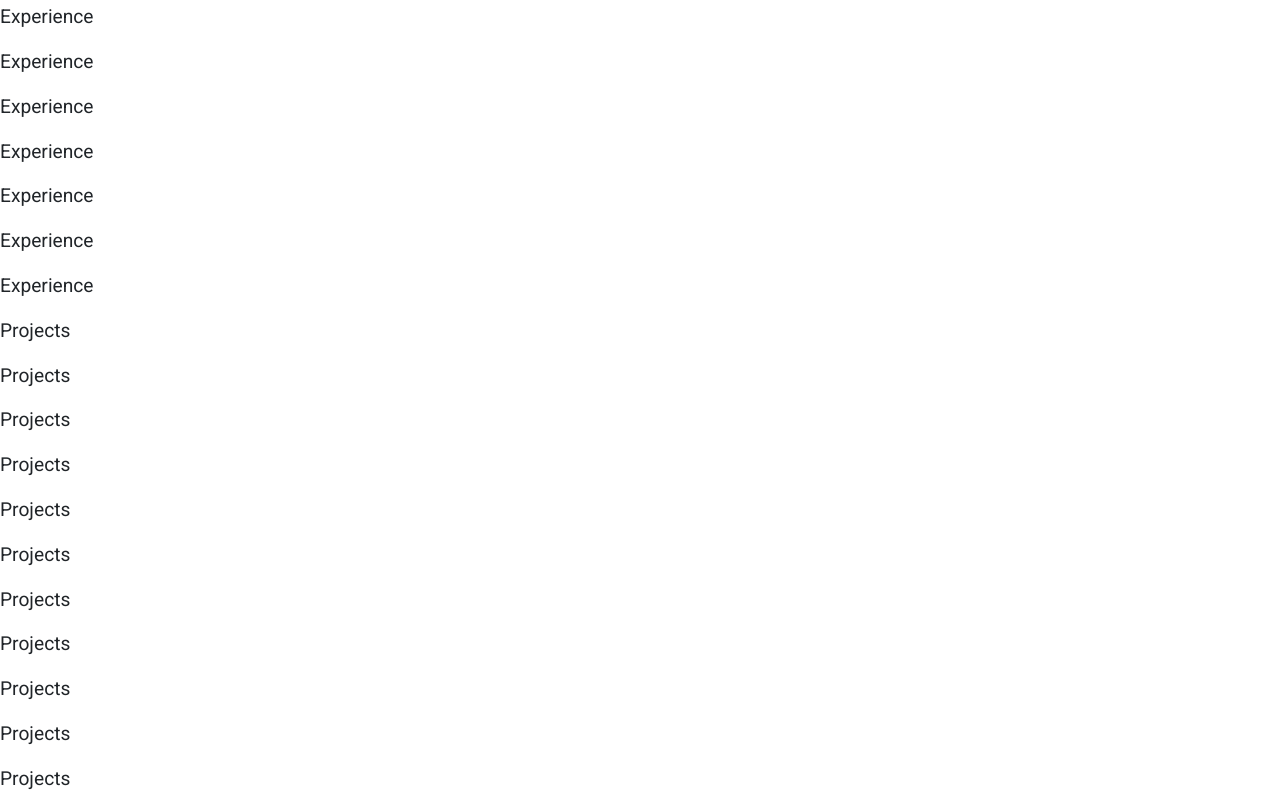
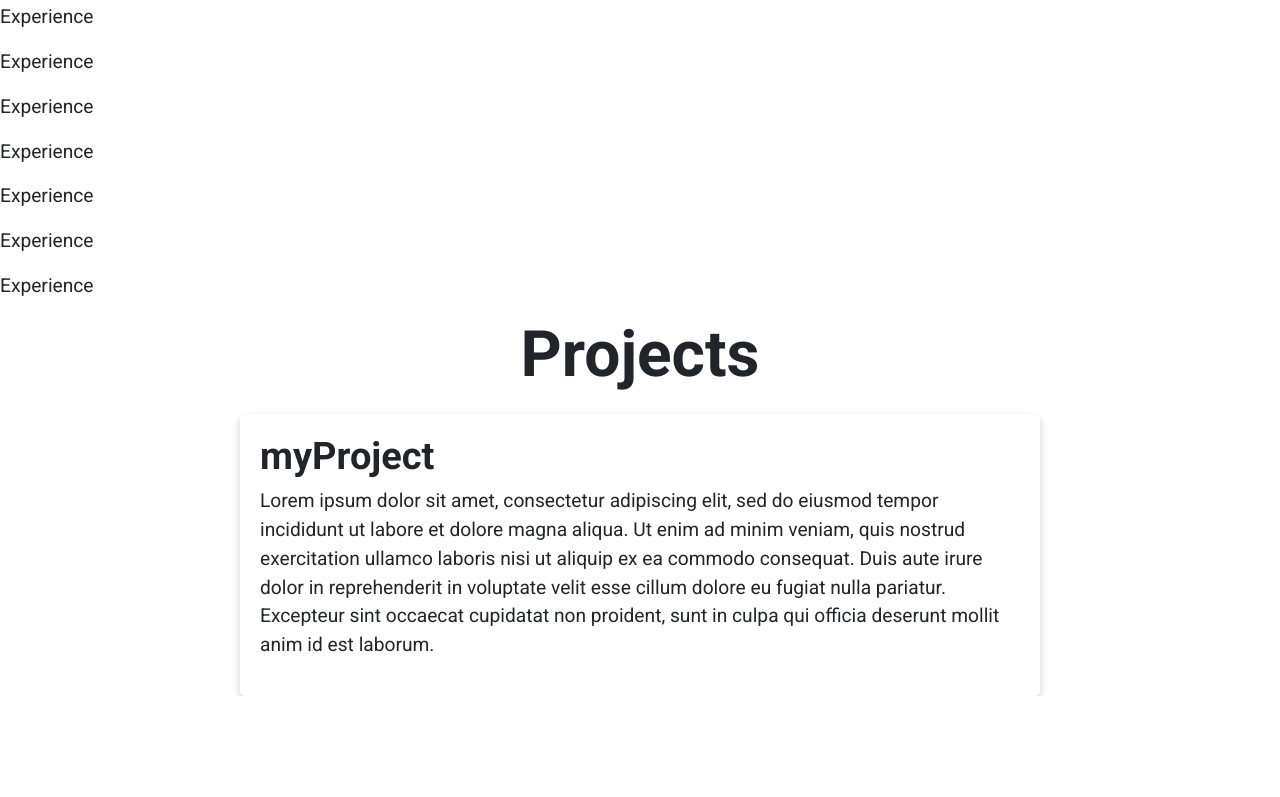
Before and after one commit to devkav/personalWebsite, a React (Create React App) app: page / in a window 1280 px wide. Shown: the part 2000-2797 px from the top of the page. After the commit the page ends 2696 px from the top, so only its background shows below. Built offline with nearby package versions, Linux system fonts and the light colour scheme.

Commit message:
stubbed projects

```diff
--- a/src/components/LearnMore.jsx
+++ b/src/components/LearnMore.jsx
@@ -33,9 +33,9 @@ class LearnMore extends Component {
 
         return (
             <div className={"learn-more " + className}>
-                <h3 className="learn-more-text gradient-hover" onClick={this.props.onClick}>Learn More <br />
+                <h4 className="learn-more-text gradient-hover" onClick={this.props.onClick}>Learn More <br />
                     <MdKeyboardArrowDown className="down-icon" />
-                </h3>
+                </h4>
             </div>
         );
     }
--- a/src/components/NavItem.jsx
+++ b/src/components/NavItem.jsx
@@ -31,7 +31,7 @@ class NavItem extends Component {
         let className = this.state.loaded ? "nav-item-loaded" : "nav-item-unloaded"
 
         return (
-            <h3 className={"gradient-hover nav-item " + className} onClick={this.onClick}>{this.props.text}</h3>
+            <h4 className={"gradient-hover nav-item " + className} onClick={this.onClick}>{this.props.text}</h4>
         );
     }
 }
--- /dev/null
+++ b/src/components/ProjectView.jsx
@@ -0,0 +1,20 @@
+import { Component } from 'react';
+
+class ProjectView extends Component {
+    render() {
+        return (
+            <div className="project-card">
+                <h3>{this.props.title}</h3>
+                <p>Lorem ipsum dolor sit amet, consectetur adipiscing elit, sed do
+                eiusmod tempor incididunt ut labore et dolore magna aliqua. Ut enim
+                ad minim veniam, quis nostrud exercitation ullamco laboris
+                nisi ut aliquip ex ea commodo consequat. Duis aute irure dolor in reprehenderit
+                in voluptate velit esse cillum dolore eu fugiat nulla pariatur. Excepteur sint
+                occaecat cupidatat non proident, sunt in culpa qui officia deserunt mollit anim
+                id est laborum.</p>
+            </div>
+        );
+    }
+}
+
+export default ProjectView;
--- a/src/pages/Projects.jsx
+++ b/src/pages/Projects.jsx
@@ -1,25 +1,15 @@
+import '../style/Projects.css';
 import { Component } from 'react';
+import ProjectView from '../components/ProjectView';
 
 class Projects extends Component {
     render() {
         return (
+            <div className="centered-col">
             <div id="projects">
-                <p>Projects</p>
-                <p>Projects</p>
-                <p>Projects</p>
-                <p>Projects</p>
-                <p>Projects</p>
-                <p>Projects</p>
-                <p>Projects</p>
-                <p>Projects</p>
-                <p>Projects</p>
-                <p>Projects</p>
-                <p>Projects</p>
-                <p>Projects</p>
-                <p>Projects</p>
-                <p>Projects</p>
-                <p>Projects</p>
-                <p>Projects</p>
+                <h2 id="projects-label">Projects</h2>
+                <ProjectView title="myProject" />
+            </div>
             </div>
         );
     }
--- a/src/pages/WelcomePage.jsx
+++ b/src/pages/WelcomePage.jsx
@@ -49,9 +49,9 @@ class WelcomePage extends Component {
 
         <div className="header-col centered-col">
           <Container className="welcome-text-container">
-            <h3 className="welcome-text">Hi, my name is</h3>
+            <h4 className="welcome-text">Hi, my name is</h4>
             <TitleText mouseX={this.state.mouseX} mouseY={this.state.mouseY} />
-            <h3 className="welcome-text">A detail oriented software engineer.</h3>
+            <h4 className="welcome-text">A detail oriented software engineer.</h4>
           </Container>
         </div>
 
--- /dev/null
+++ b/src/style/Projects.css
@@ -0,0 +1,18 @@
+#projects {
+    max-width: 1000px;
+    margin-left: 100px;
+    margin-right: 100px;
+}
+
+.project-card {
+    margin-left: 100px;
+    margin-right: 100px;
+    border-radius: 5px;
+    box-shadow: 0 4px 8px 0 rgba(0,0,0,0.2);
+    padding: 20px;
+}
+
+#projects-label {
+    text-align: center;
+    margin-bottom: 20px;
+}
--- a/src/style/index.css
+++ b/src/style/index.css
@@ -22,6 +22,11 @@ h2 {
 }
 
 h3 {
+  font-size: clamp(24px, 4vw, 38px) !important;
+  font-weight: 600 !important;
+}
+
+h4 {
   font-size: clamp(16px, 1.5vw, 20px) !important;
   font-weight: 500 !important;
 }
```
